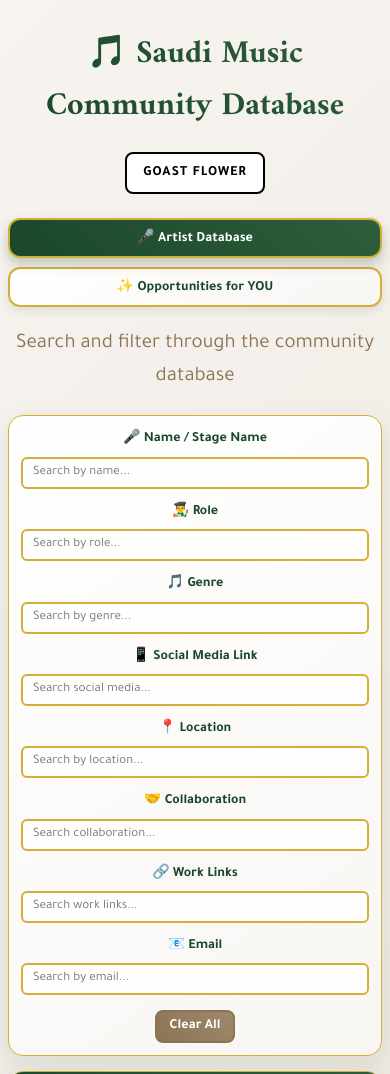
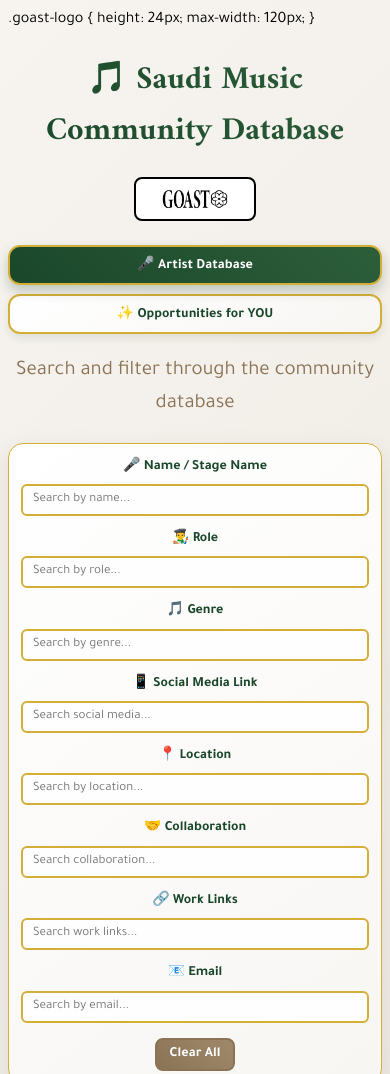
Before and after one commit to AymanGarz/saudi-music-database, a plain HTML site: page index.html in a window 390 px wide. Shown: the top 1074 px of the page. Drawn offline with Linux system fonts and the light colour scheme.

Commit message:
Update index.html

```diff
--- a/index.html
+++ b/index.html
@@ -1,4 +1,7 @@
-<!DOCTYPE html>
+.goast-logo {
+                height: 24px;
+                max-width: 120px;
+            }<!DOCTYPE html>
 <html>
 <head>
     <meta charset="utf-8">
@@ -60,24 +63,33 @@
 
         .goast-link a {
             text-decoration: none;
-            display: block;
-            padding: 12px 24px;
+            display: flex;
+            align-items: center;
+            justify-content: center;
+            padding: 8px 16px;
             background: white;
             color: black;
             border: 2px solid black;
             border-radius: 8px;
-            font-family: 'Tajawal', sans-serif;
-            font-size: 16px;
-            font-weight: 600;
-            letter-spacing: 1px;
             transition: all 0.3s ease;
             cursor: pointer;
+        }
+
+        .goast-logo {
+            height: 32px;
+            width: auto;
+            max-width: 200px;
+            transition: all 0.3s ease;
         }
 
         .goast-link a:hover {
             background: #f0f0f0;
             transform: translateY(-1px);
             box-shadow: 0 4px 8px rgba(0, 0, 0, 0.15);
+        }
+
+        .goast-link a:hover .goast-logo {
+            transform: scale(1.05);
         }
 
         .tab-container {
@@ -331,7 +343,12 @@
 
             .goast-link a {
                 font-size: 14px;
-                padding: 8px 16px;
+                padding: 6px 12px;
+            }
+
+            .goast-logo {
+                height: 28px;
+                max-width: 150px;
             }
 
             .search-container {
@@ -451,7 +468,7 @@
 
     <div class="goast-link">
         <a href="https://www.instagram.com/goastflower/" target="_blank" title="Powered by GOAST FLOWER">
-            GOAST FLOWER
+            <img src="GOASTFLOWER_LOGO.png" alt="GOAST FLOWER" class="goast-logo">
         </a>
     </div>
 
@@ -531,6 +548,7 @@
     <script>
         // ===== CONFIGURATION =====
         const CONFIG = {
+            // These will be replaced by GitHub Actions with secure credentials
             SHEET_ID: 'YOUR_GOOGLE_SHEET_ID_HERE',
             API_KEY: 'YOUR_GOOGLE_API_KEY_HERE',
 
```
